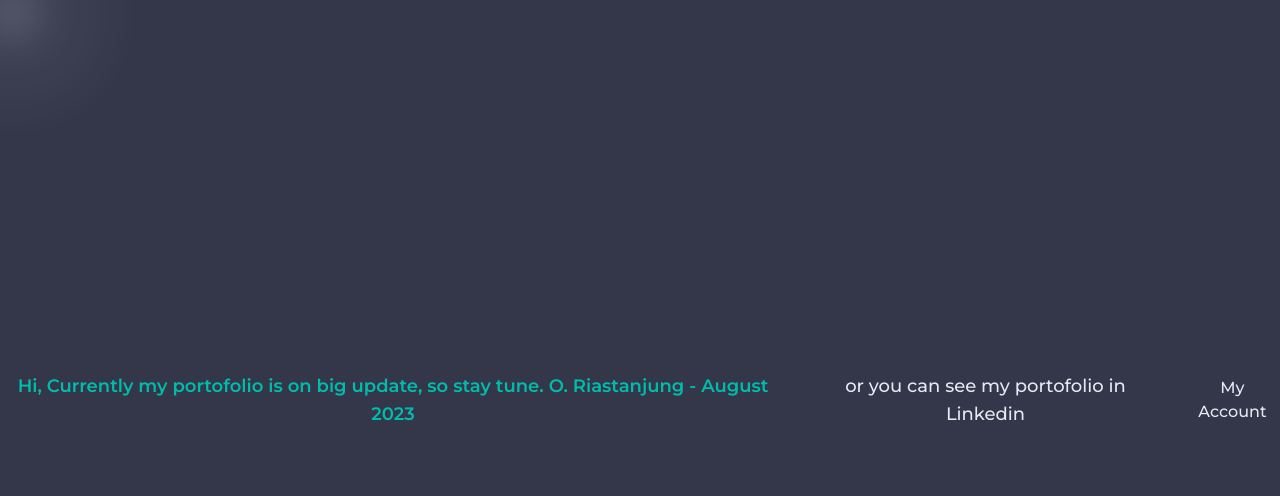
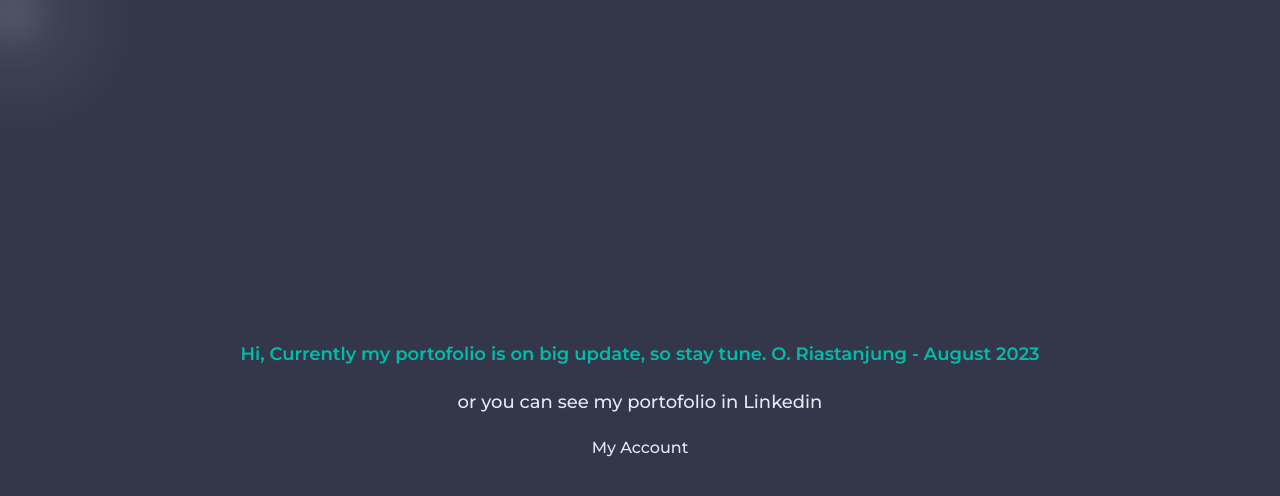
Before and after one commit to oriastanjung/portofolio-web, a React (Vite) app: page / in a window 1280 px wide. Shown: the top 496 px of the page. Built offline with nearby package versions, Linux system fonts and the light colour scheme.

Commit message:
init file

```diff
--- a/src/App.tsx
+++ b/src/App.tsx
@@ -5,7 +5,7 @@ function App() {
 
   return (
     <>
-      <div className="container mx-auto bg-bgBlack h-screen flex justify-center items-center gap-5">
+      <div className="container mx-auto bg-bgBlack h-screen flex flex-col w-full justify-center items-center gap-5">
 
         <h1 className=" text-lg text-center font-semibold text-customGreen font-extrabold">
           Hi, Currently my portofolio is on big update, so stay tune. {" O. Riastanjung - August 2023"}
```
